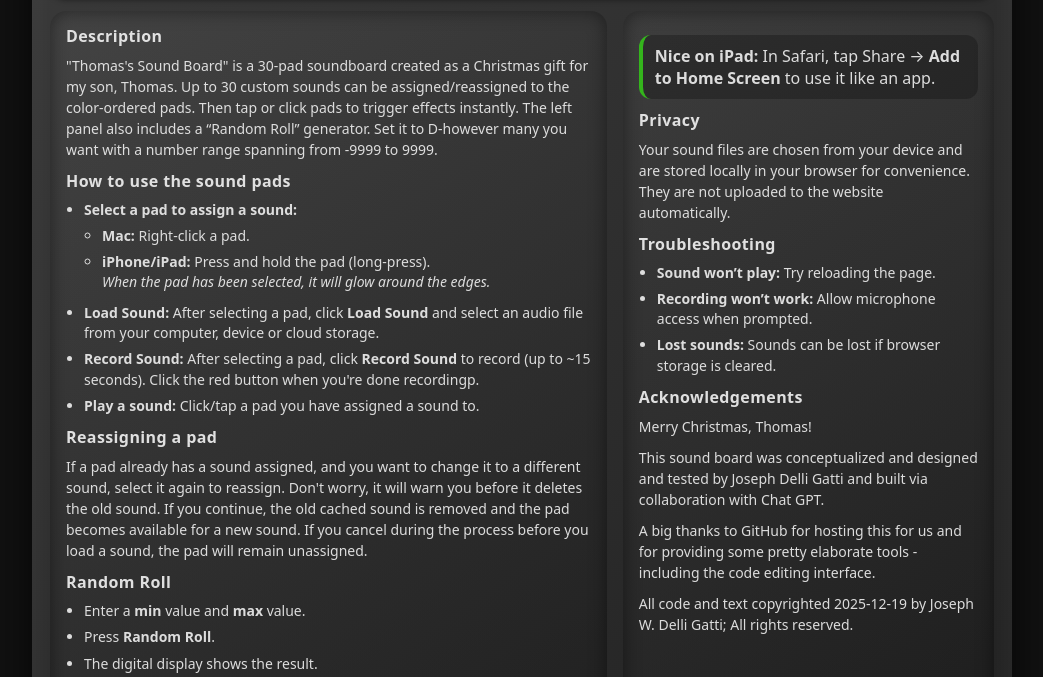
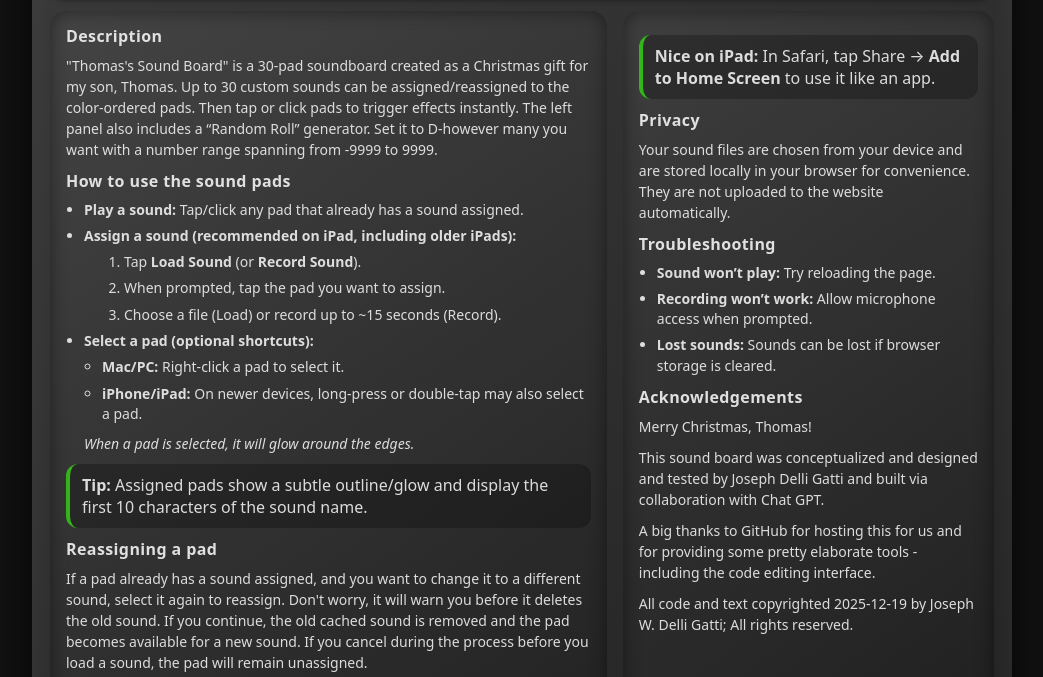
Before and after one commit to joeyslaptop/toms_sound_board, a plain HTML site: page Assets/info.html in a window 1280 px wide. Shown: the part 123-800 px from the top of the page, without its empty margins (118-1161 px from the left). Drawn offline with Linux system fonts and the light colour scheme.

Commit message:
Update info.html

```diff
--- a/Assets/info.html
+++ b/Assets/info.html
@@ -140,18 +140,28 @@
 
         <h2>How to use the sound pads</h2>
         <ul>
-          <li><strong>Select a pad to assign a sound:</strong>
+          <li><strong>Play a sound:</strong> Tap/click any pad that already has a sound assigned.</li>
+
+          <li><strong>Assign a sound (recommended on iPad, including older iPads):</strong>
+            <ol>
+              <li>Tap <strong>Load Sound</strong> (or <strong>Record Sound</strong>).</li>
+              <li>When prompted, tap the pad you want to assign.</li>
+              <li>Choose a file (Load) or record up to ~15 seconds (Record).</li>
+            </ol>
+          </li>
+
+          <li><strong>Select a pad (optional shortcuts):</strong>
             <ul>
-              <li><strong>Mac:</strong> Right-click a pad.</li>
-              <li><strong>iPhone/iPad:</strong> Press and hold the pad (long-press).</br>
-              <i>When the pad has been selected, it will glow around the edges.</i>
-              </li>
+              <li><strong>Mac/PC:</strong> Right-click a pad to select it.</li>
+              <li><strong>iPhone/iPad:</strong> On newer devices, long-press or double-tap may also select a pad.</li>
             </ul>
+            <em>When a pad is selected, it will glow around the edges.</em>
           </li>
-          <li><strong>Load Sound:</strong> After selecting a pad, click <strong>Load Sound</strong> and select an audio file from your computer, device or cloud storage.</li>
-          <li><strong>Record Sound:</strong> After selecting a pad, click <strong>Record Sound</strong> to record (up to ~15 seconds). Click the red button when you're done recordingp.</li>
-          <li><strong>Play a sound:</strong> Click/tap a pad you have assigned a sound to.</li>
         </ul>
+        <p> </p>
+        <div class="tip">
+          <strong>Tip:</strong> Assigned pads show a subtle outline/glow and display the first 10 characters of the sound name.
+        </div>
         <p> </p>
 
         <h2>Reassigning a pad</h2>
```
